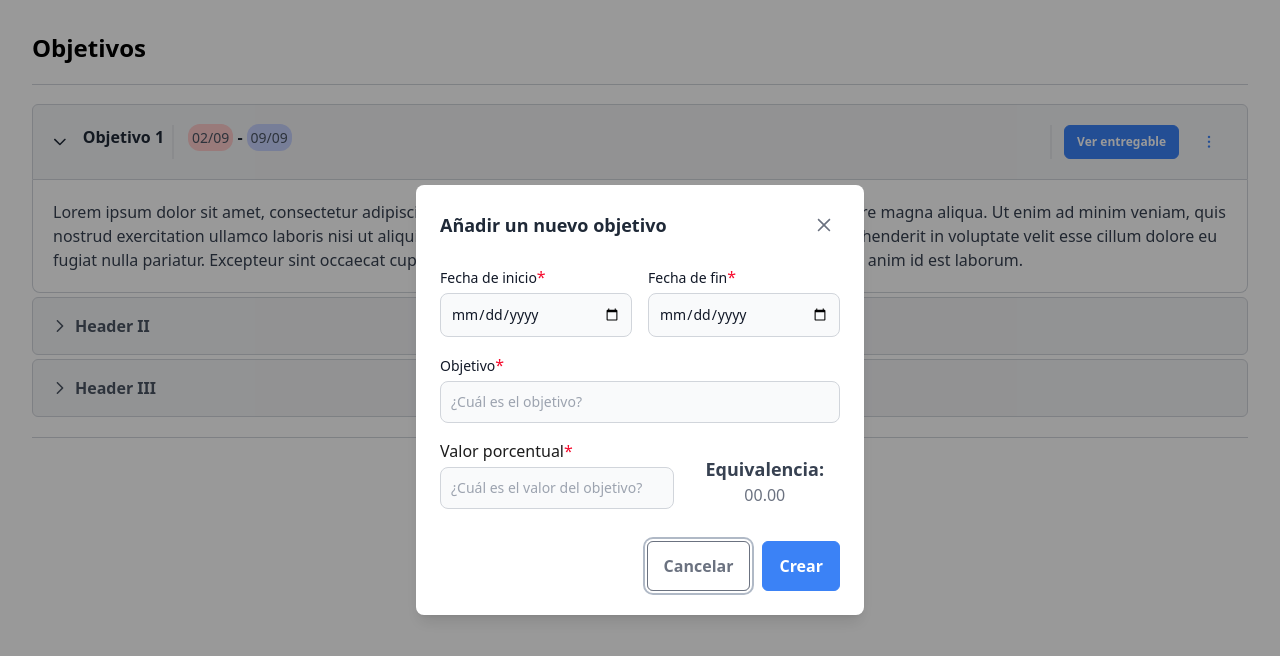
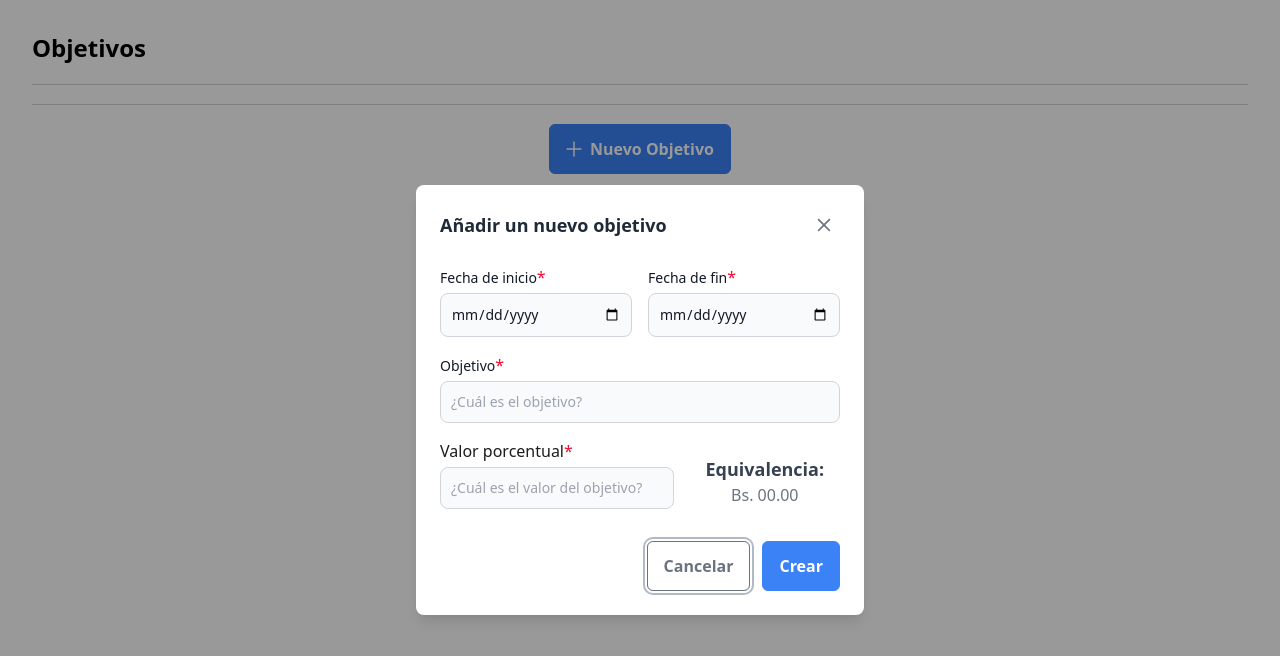
Before and after one commit to GyroElSurfista/frontend-evaluacion-de-proyectos, a React (Vite) app: page / in a window 1280 px wide. Both pictures are taken after a click on the button "Nuevo Objetivo". Shown: the top 656 px of the page. Built offline with nearby package versions, Linux system fonts and the light colour scheme.

Commit message:
Add create and view objectives

```diff
--- a/src/pages/ObjectivePage/Components/ObjectiveAccordion/ObjectiveAccordion.tsx
+++ b/src/pages/ObjectivePage/Components/ObjectiveAccordion/ObjectiveAccordion.tsx
@@ -2,51 +2,51 @@ import { Accordion, AccordionTab } from 'primereact/accordion'
 import { Button } from 'primereact/button'
 
 import './ObjectiveAccordion.css'
+interface Objective {
+	iniDate: string
+	finDate: string
+	objective: string
+	valueP: string
+}
 
-const ObjectiveAccordion = () => {
+interface ObjectiveAccordionProps {
+	objectives: Objective[]
+}
+
+const formatDate = (dateString: string) => {
+	const date = new Date(dateString);
+	const day = date.getDate().toString().padStart(2, '0'); // Añadir 0 si es menor a 10
+	const month = (date.getMonth() + 1).toString().padStart(2, '0'); // Los meses empiezan desde 0
+	return `${day}/${month}`;
+  };
+
+const ObjectiveAccordion: React.FC<ObjectiveAccordionProps> = ({ objectives }) => {
 	return (
 		<div className="">
 			<Accordion multiple activeIndex={[0]}>
+				{objectives.map((obj, index) => (
 					<AccordionTab
+					key={index}
 						headerTemplate={
 							<div className="flex flex-row w-full justify-between ">
 								<div className="w-auto border-r-2 px-2">
-								<span>Objetivo 1</span>
+									<span>Objetivo {index + 1}</span>
 								</div>
 								<div className="w-9/12 text-start px-2">
-								<span className="bg-red-200 rounded-xl text-sm p-1 text-gray-600 font-normal">02/09</span> -
-								<span className="bg-indigo-200 rounded-xl text-sm p-1 ml-1 text-gray-600 font-normal">09/09</span>
+									<span className="bg-red-200 rounded-xl text-sm p-1 text-gray-600 font-normal">{formatDate(obj.iniDate)}</span> -
+									<span className="bg-indigo-200 rounded-xl text-sm p-1 ml-1 text-gray-600 font-normal">{formatDate(obj.finDate)}</span>
 								</div>
 								<div className="w-auto pl-3 flex justify-items-end border-l-2">
 									<Button label="Ver entregable" size="small" />
-								<Button icon="pi pi-ellipsis-v" size="small" rounded text className="ml-3 text-black" />
 								</div>
 							</div>
 						}
 					>
 						<p className="m-0">
-						Lorem ipsum dolor sit amet, consectetur adipiscing elit, sed do eiusmod tempor incididunt ut labore et dolore magna aliqua. Ut
-						enim ad minim veniam, quis nostrud exercitation ullamco laboris nisi ut aliquip ex ea commodo consequat. Duis aute irure dolor
-						in reprehenderit in voluptate velit esse cillum dolore eu fugiat nulla pariatur. Excepteur sint occaecat cupidatat non proident,
-						sunt in culpa qui officia deserunt mollit anim id est laborum.
+							{obj.objective}
 						</p>
 					</AccordionTab>
-				<AccordionTab header="Header II">
-					<p className="m-0">
-						Sed ut perspiciatis unde omnis iste natus error sit voluptatem accusantium doloremque laudantium, totam rem aperiam, eaque ipsa
-						quae ab illo inventore veritatis et quasi architecto beatae vitae dicta sunt explicabo. Nemo enim ipsam voluptatem quia voluptas
-						sit aspernatur aut odit aut fugit, sed quia consequuntur magni dolores eos qui ratione voluptatem sequi nesciunt. Consectetur,
-						adipisci velit, sed quia non numquam eius modi.
-					</p>
-				</AccordionTab>
-				<AccordionTab header="Header III">
-					<p className="m-0">
-						At vero eos et accusamus et iusto odio dignissimos ducimus qui blanditiis praesentium voluptatum deleniti atque corrupti quos
-						dolores et quas molestias excepturi sint occaecati cupiditate non provident, similique sunt in culpa qui officia deserunt
-						mollitia animi, id est laborum et dolorum fuga. Et harum quidem rerum facilis est et expedita distinctio. Nam libero tempore,
-						cum soluta nobis est eligendi optio cumque nihil impedit quo minus.
-					</p>
-				</AccordionTab>
+				))}
 			</Accordion>
 		</div>
 	)
--- a/src/pages/ObjectivePage/ObjectivePage.tsx
+++ b/src/pages/ObjectivePage/ObjectivePage.tsx
@@ -14,6 +14,7 @@ interface ObjectiveFormData {
 
 const ObjectivePage = () => {
 	const [visible, setVisible] = useState(false)
+	const [objectives, setObjectives] = useState<ObjectiveFormData[]>([]); // Estado para almacenar los objetivos
 	const {
 		register,
 		handleSubmit,
@@ -24,6 +25,7 @@ const ObjectivePage = () => {
 	const onSubmit = (data: ObjectiveFormData) => {
 		console.log(data)
 		setVisible(false)
+		setObjectives([...objectives, data]);
 		reset()
 	}
 
@@ -49,7 +51,7 @@ const ObjectivePage = () => {
 		<div>
 			<h2 className="text-2xl font-bold">Objetivos</h2>
 			<Divider />
-			<ObjectiveAccordion />
+			<ObjectiveAccordion objectives={objectives} />
 
 			<Divider />
 			<div className="flex justify-center">
@@ -130,7 +132,7 @@ const ObjectivePage = () => {
 							</div>
 							<div className="text-center pt-4 col-span-2">
 								<p className="text-lg font-semibold">Equivalencia:</p>
-								<p className="text-gray-500">00.00</p>
+								<p className="text-gray-500">Bs. 00.00</p>
 							</div>
 						</div>
 					</div>
```
Lines whose indentation alone changed are shown as unchanged.
